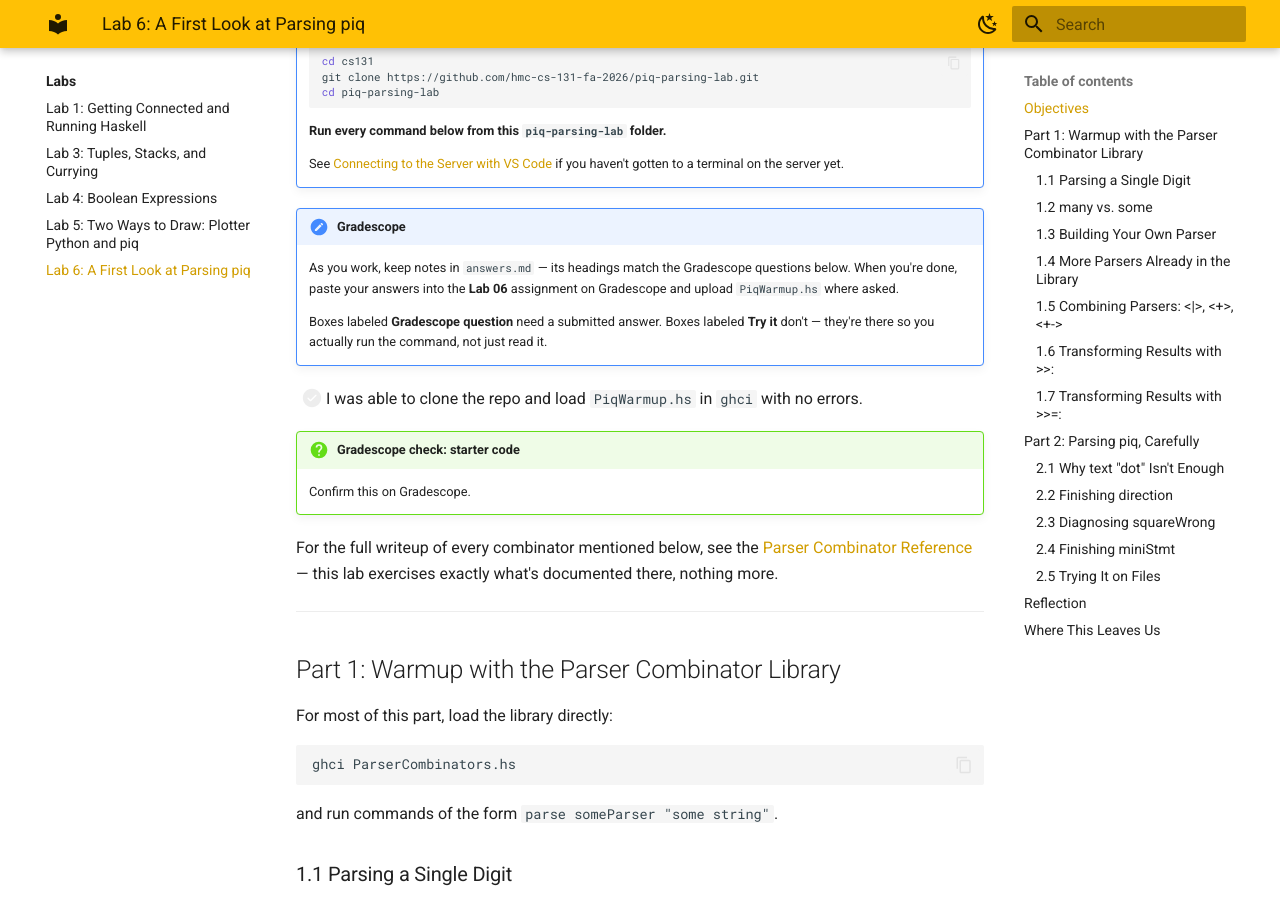
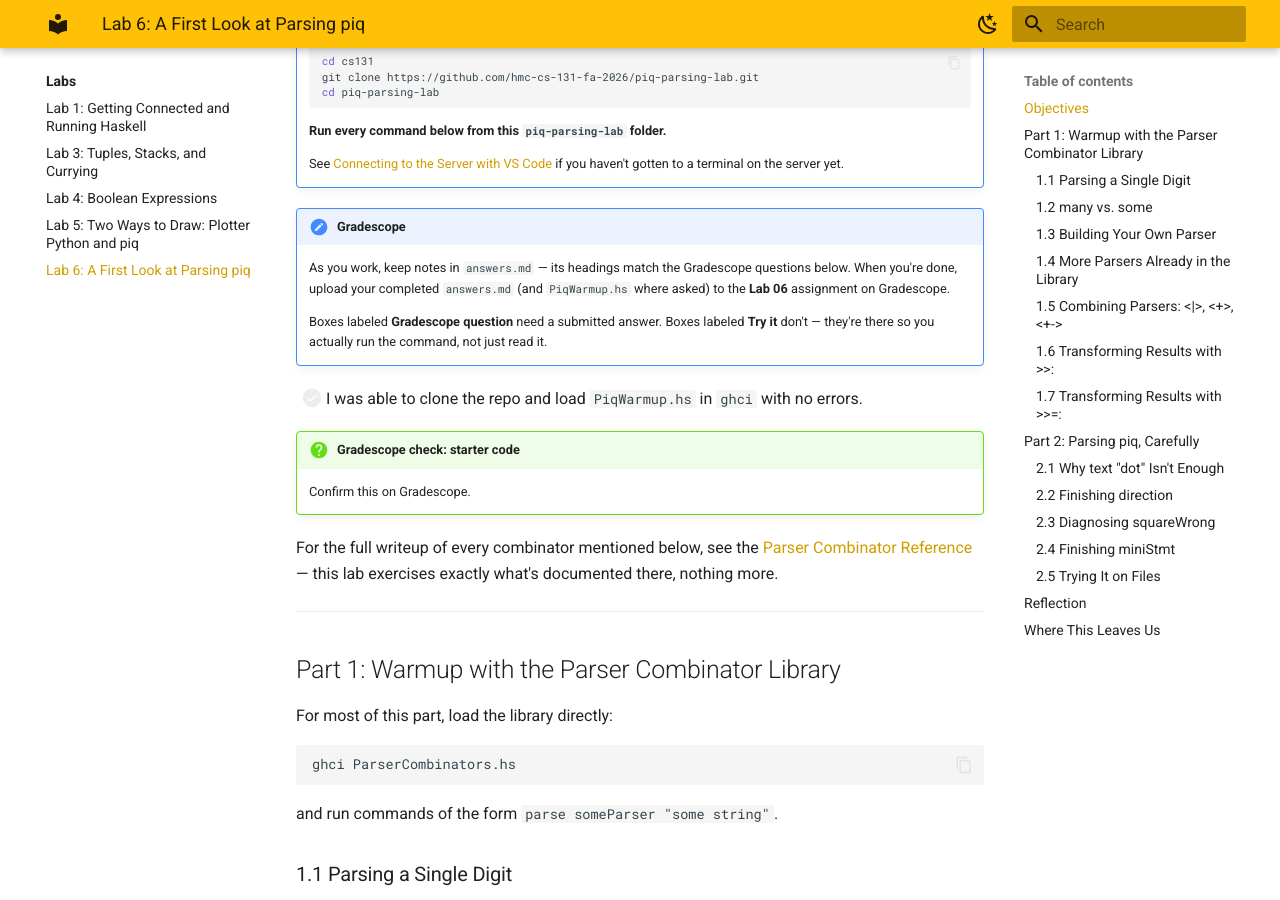
Before and after one commit to lbang-hmc/cs-131-website, an MkDocs documentation site: the page built from content/labs/lab06.md, in a window 1280 px wide and 900 px high, scrolled down 795 px. Built offline with MkDocs 1.6.1 and Material for MkDocs 9.7.7, drawn with Linux system fonts in a browser that asks for light colours.

Commit message:
Fix Lab 06 Gradescope note to describe file upload, not paste-in
The note said to "paste your answers" into Gradescope, which read as if
answers go into free-text fields. The actual assignment is file-upload
(answers.md + PiqWarmup.hs), matching given/README.md and the Gradescope
draft's design.

Co-Authored-By: Claude Sonnet 5 <noreply@anthropic.com>
Claude-Session: https://claude.ai/code/session_01LczGAetihch4HA8JbPqaDm

```diff
--- a/content/labs/lab06.md
+++ b/content/labs/lab06.md
@@ -25,7 +25,7 @@ This lab is about the course's **parser combinator library** — the same one HW
     See [Connecting to the Server with VS Code](../how-to/connecting-with-vscode.md) if you haven't gotten to a terminal on the server yet.
 
 !!! note "Gradescope"
-    As you work, keep notes in `answers.md` — its headings match the Gradescope questions below. When you're done, paste your answers into the **Lab 06** assignment on Gradescope and upload `PiqWarmup.hs` where asked.
+    As you work, keep notes in `answers.md` — its headings match the Gradescope questions below. When you're done, upload your completed `answers.md` (and `PiqWarmup.hs` where asked) to the **Lab 06** assignment on Gradescope.
 
     Boxes labeled **Gradescope question** need a submitted answer. Boxes labeled **Try it** don't — they're there so you actually run the command, not just read it.
 
```
